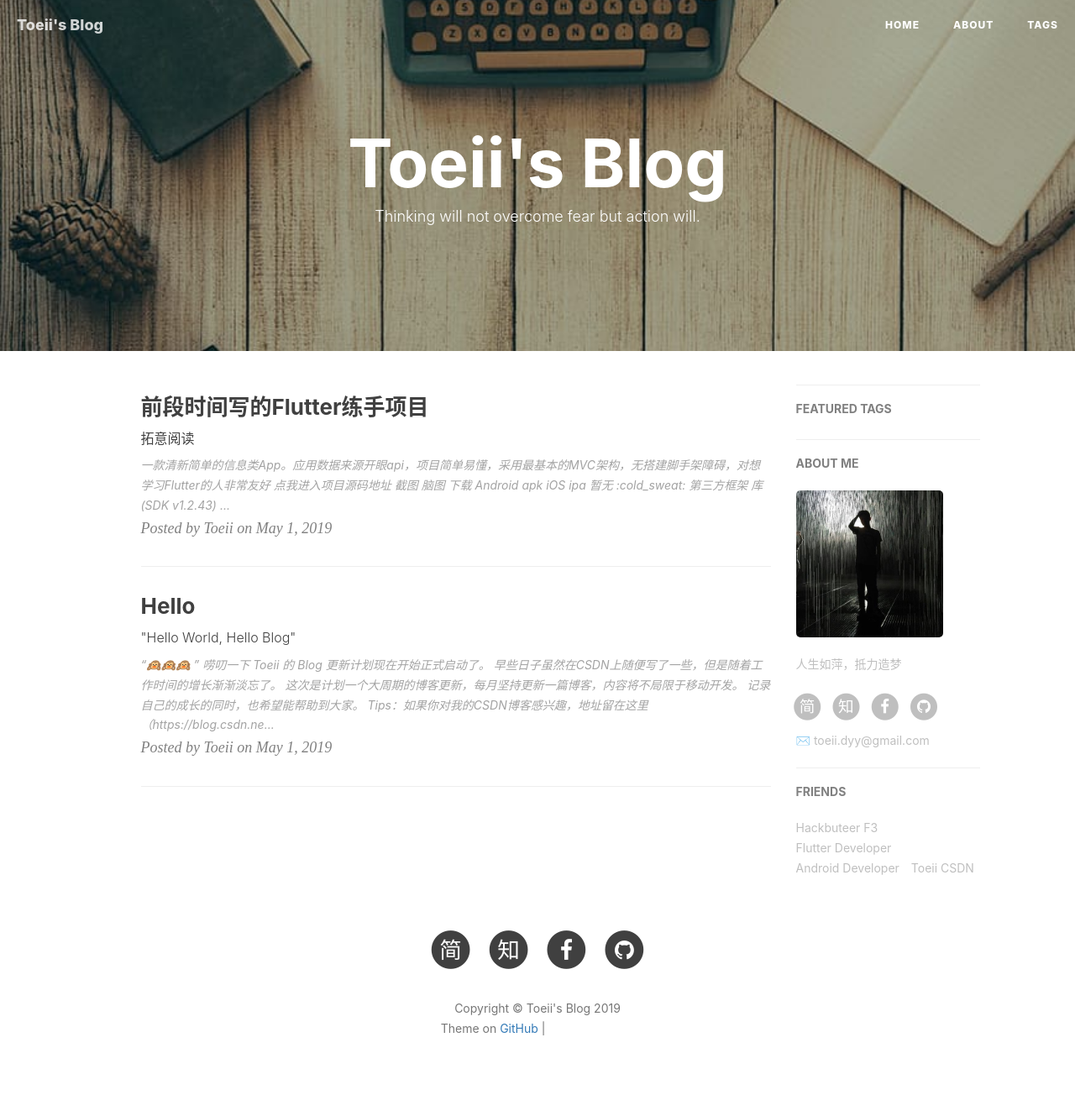
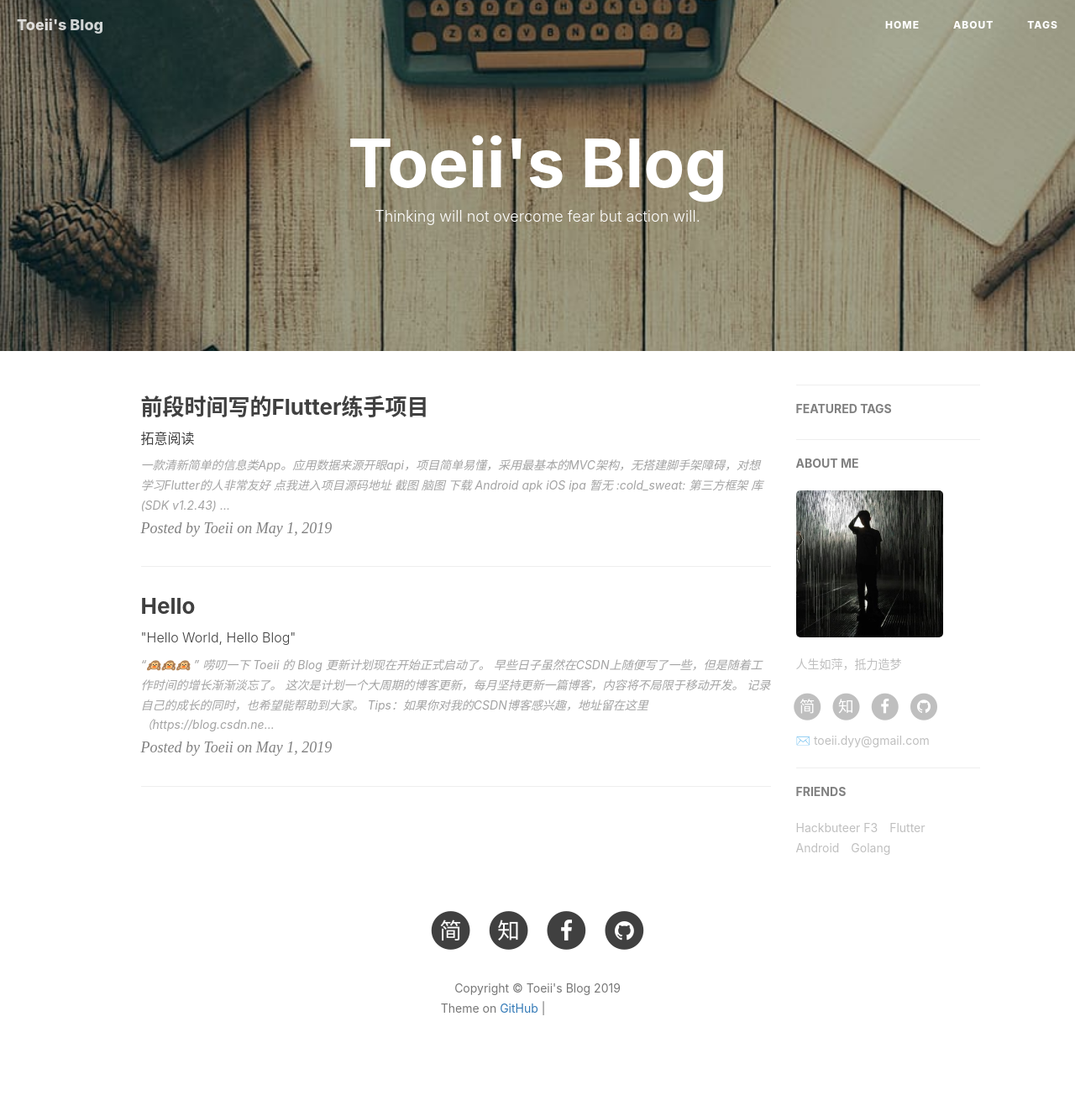
Before and after one commit to toeii/toeii.github.io, a Jekyll site: the page built from index.html, in a window 1280 px wide. Shown: the whole page at 84% size. Built offline with Jekyll 4.4.1, drawn with Linux system fonts in a browser that asks for light colours; nearby versions of some CDN libraries; the list of posts is cut into pages by our own code; comment, search, counter and statistics services are not loaded; after the commit the page ends 1305 px from its top, so only the background shows below that; grey boxes are pictures that could not be loaded.

Commit message:
added friends

```diff
--- a/_config.yml
+++ b/_config.yml
@@ -95,15 +95,15 @@ friends: [
        title: "Hackbuteer F3",
         href: "https://github.com/HackbuteerF3"
     },{
-        title: "Flutter Developer",
+        title: "Flutter",
         href: "https://flutter.dev/"
     },
     {
-        title: "Android Developer",
+        title: "Android",
         href: "https://developer.android.google.cn/index.html"
     },
     {
-        title: "Toeii CSDN",
-        href: "https://blog.csdn.net/dengyanyi11"
-    }
+        title: "Golang",
+        href: "https://golang.google.cn/"
+    },
 ]
```
